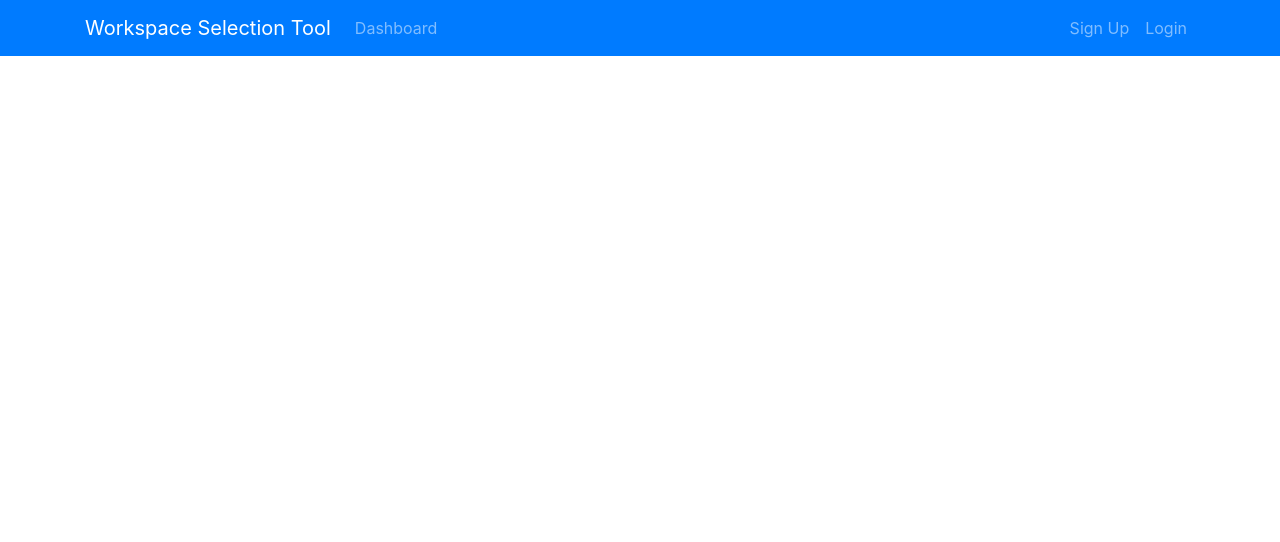
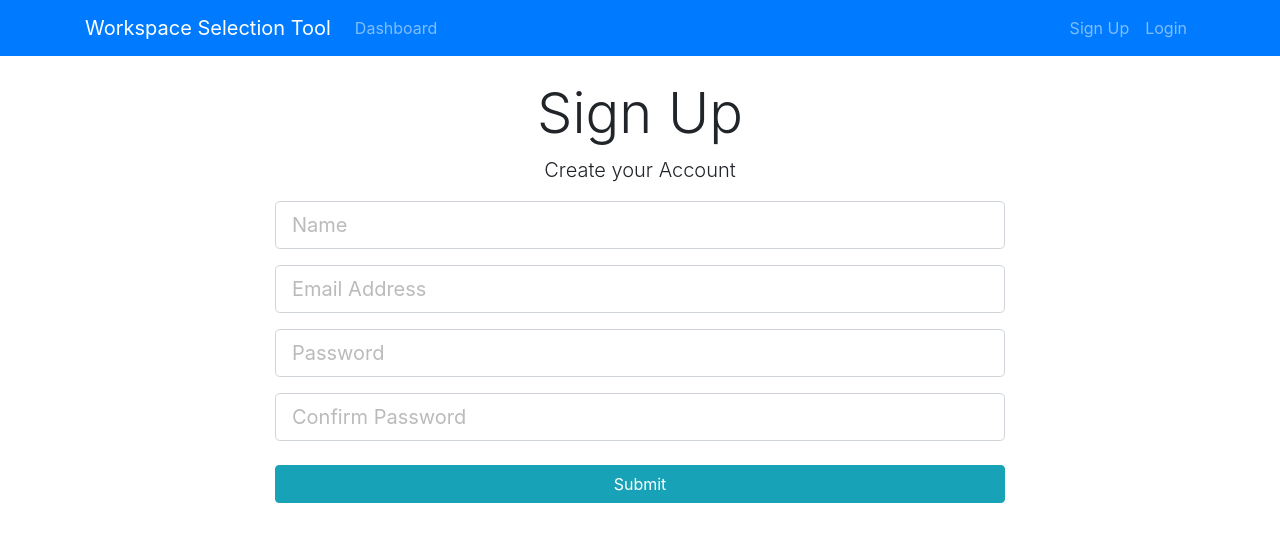
Before and after one commit to mhaskeshradha1/workspaceselector-react-client, a React (Create React App) app: page /register in a window 1280 px wide. Shown: the top 542 px of the page. Built offline with nearby package versions, Linux system fonts and the light colour scheme.

Commit message:
Added route exact path ,Html of landing page, Login and register page

```diff
--- a/src/App.js
+++ b/src/App.js
@@ -1,4 +1,4 @@
-import React from 'react';
+import React, { Component } from "react";
 import './App.css';
 import Dashboard from './components/Dashboard';
 import Header from './components/Layout/Header';
@@ -11,6 +11,9 @@
 import UpdateProject from './components/projects/UpdateProject';
 import ProjectBoard from "./components/ProjectBoard/ProjectBoard";
 import AddProjectTask from './components/ProjectBoard/ProjectTasks/AddProjectTask';
+import Landing from './components/Layout/Landing';
+import Register from "./components/UserManagement/Register";
+import Login from "./components/UserManagement/Login";
 
 function App() {
   return (
@@ -19,6 +22,16 @@
     <div className="App">
     <Header />
 
+          {
+            //private routes
+          }
+
+          <Route exact path="/" component={Landing} />
+          <Route exact path="/register" component={Register} />
+          <Route exact path="/login" component={Login} />
+          {
+            //public routes
+          }
         <Route exact path="/dashboard" component ={Dashboard}/>
         <Route exact path="/addProject" component ={AddProject}/>
         <Route exact path="/updateProject/:id" component ={UpdateProject}/>
--- a/src/components/Layout/Header.js
+++ b/src/components/Layout/Header.js
@@ -1,13 +1,14 @@
 import React, { Component } from 'react'
+import { Link} from "react-router-dom"
 
  class Header extends Component {
     render() {
         return (
             <nav className="navbar navbar-expand-sm navbar-dark bg-primary mb-4">
              <div className="container">
-               <a className="navbar-brand" href="Dashboard.html">
+               <Link className="navbar-brand" to ="/">
                 Workspace Selection Tool
-               </a>
+               </Link>
             <button className="navbar-toggler" type="button" data-toggle="collapse" data-target="#mobile-nav">
                 <span className="navbar-toggler-icon" />
             </button>
@@ -15,22 +16,22 @@
             <div className="collapse navbar-collapse" id="mobile-nav">
                 <ul className="navbar-nav mr-auto">
                     <li className="nav-item">
-                        <a className="nav-link" href="/dashboard">
+                        <Link className="nav-link" to="/dashboard">
                             Dashboard
-                        </a>
+                        </Link>
                     </li>
                 </ul>
 
                 <ul className="navbar-nav ml-auto">
                     <li className="nav-item">
-                        <a className="nav-link " href="register.html">
+                       <Link className ="nav-link" to="/register" >
                             Sign Up
-                        </a>
+                            </Link>
                     </li>
                     <li className="nav-item">
-                        <a className="nav-link" href="login.html">
+                        <Link className="nav-link" to="/login">
                             Login
-                        </a>
+                        </Link>
                     </li>
                 </ul>
             </div>
--- /dev/null
+++ b/src/components/Layout/Landing.js
@@ -0,0 +1,32 @@
+import React, { Component } from 'react'
+import {  Link} from "react-router-dom"
+
+ class Landing extends Component {
+    render() {
+        return (
+            <div className="landing">
+        <div className="light-overlay landing-inner text-dark">
+            <div className="container">
+                <div className="row">
+                    <div className="col-md-12 text-center">
+                        <h1 className="display-3 mb-4">Workspace Task Management Tool</h1>
+                        <p className="lead">
+                            Create your account to join active Tasks or start you own
+                        </p>
+                        <hr />
+                        <Link className="btn btn-lg btn-primary mr-2" to="/register">
+                        Sign Up
+                      </Link>
+                      <Link className="btn btn-lg btn-secondary mr-2" to="/login">
+                            Login
+                        </Link>
+                    </div>
+                </div>
+            </div>
+        </div>
+    </div>
+        )
+    }
+}
+
+export default Landing;
--- /dev/null
+++ b/src/components/UserManagement/Login.js
@@ -0,0 +1,27 @@
+import React, { Component } from 'react'
+
+ class Login extends Component {
+    render() {
+        return (
+            <div className="login">
+        <div className="container">
+            <div className="row">
+                <div className="col-md-8 m-auto">
+                    <h1 className="display-4 text-center">Log In</h1>
+                    <form action="dashboard.html">
+                        <div className="form-group">
+                            <input type="email" className="form-control form-control-lg" placeholder="Email Address" name="email" />
+                        </div>
+                        <div className="form-group">
+                            <input type="password" className="form-control form-control-lg" placeholder="Password" name="password" />
+                        </div>
+                        <input type="submit" className="btn btn-info btn-block mt-4" />
+                    </form>
+                </div>
+            </div>
+        </div>
+    </div>
+        )
+    }
+}
+export default Login;
--- /dev/null
+++ b/src/components/UserManagement/Register.js
@@ -0,0 +1,40 @@
+import React, { Component } from 'react'
+
+ class Register extends Component {
+    render() {
+        return (
+            <div className="register">
+        <div className="container">
+            <div className="row">
+                <div className="col-md-8 m-auto">
+                    <h1 className="display-4 text-center">Sign Up</h1>
+                    <p className="lead text-center">Create your Account</p>
+                    <form action="create-profile.html">
+                        <div className="form-group">
+                            <input type="text" className="form-control form-control-lg" placeholder="Name" name="name"
+                                required />
+                        </div>
+                        <div className="form-group">
+                            <input type="email" className="form-control form-control-lg" placeholder="Email Address" name="email" />
+
+                        </div>
+                        <div className="form-group">
+                            <input type="password" className="form-control form-control-lg" placeholder="Password" name="password" />
+                        </div>
+                        <div className="form-group">
+                            <input type="password" className="form-control form-control-lg" placeholder="Confirm Password"
+                                name="password2" />
+                        </div>
+                        <input type="submit" className="btn btn-info btn-block mt-4" />
+                    </form>
+                </div>
+            </div>
+        </div>
+    </div>
+
+
+
+        )
+    }
+}
+export default Register;
```
Also changed, not shown: 1 other file (tests, documents, lock files or other folders).
